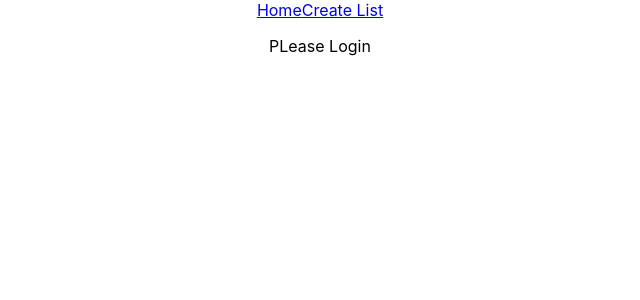
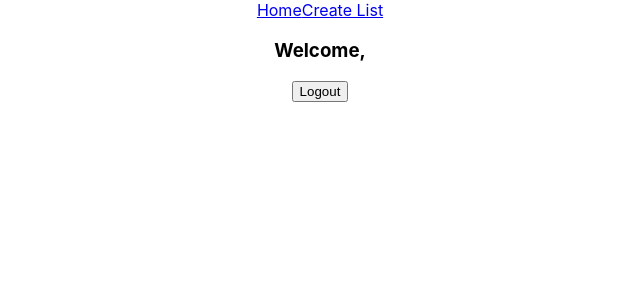
Before and after one commit to ajkelso/Top-Five, a React (Create React App) app in the folder frontend/: page /profile in a window 1280 px wide. Shown: the top 300 px of the page, without its empty margins (320-960 px from the left). Built offline with nearby package versions, Linux system fonts and the light colour scheme; no server answers; sample sign-in values are in the browser's storage.

Commit message:
add  restriction if not logged in in App

```diff
--- a/frontend/src/App.js
+++ b/frontend/src/App.js
@@ -1,4 +1,4 @@
-import { BrowserRouter as Router, Route, Switch} from 'react-router-dom'
+import { BrowserRouter as Router, Route, Switch, Redirect } from 'react-router-dom'
 import Home from './components/Home'
 import Login from './components/Login'
 import Profile from './components/Profile'
@@ -11,19 +11,21 @@ function App() {
 
   const handleLogout = () => {
     clearToken()
+
   }
 
   return (
     <div className="App">
       <Router>
         <Navbar/>
+        {!getToken() ? <Redirect to="/login" /> : null }
         <Switch>
           <Route exact path="/" component={Home} />
           <Route path="/login" component={Login} />
           <Route path="/profile" component={Profile} />
           <Route path="/lists/new" component={ListForm} />
         </Switch>
-        { !getToken? <button onClick={handleLogout}>Logout</button> : null }
+        {getToken? <button onClick={handleLogout}>Logout</button> : null }
       </Router>
     </div>
   );
--- a/frontend/src/components/Profile.jsx
+++ b/frontend/src/components/Profile.jsx
@@ -18,17 +18,12 @@ function Profile() {
     }, [])
 
     const renderProfile = () => {
-        if(user.username){
-            return (
-            <div>
-                <h3>Welcome, {user.username}</h3>
-            </div>
-            )
-        }else{
-            return <p>PLease Login</p>
-        }
+        return (
+        <div>
+            <h3>Welcome, {user.username}</h3>
+        </div>
+        )
     }
-    console.log(getToken())
 
     return(
         <div>
```
Also changed, not shown: 1 other file (tests, documents, lock files or other folders).
